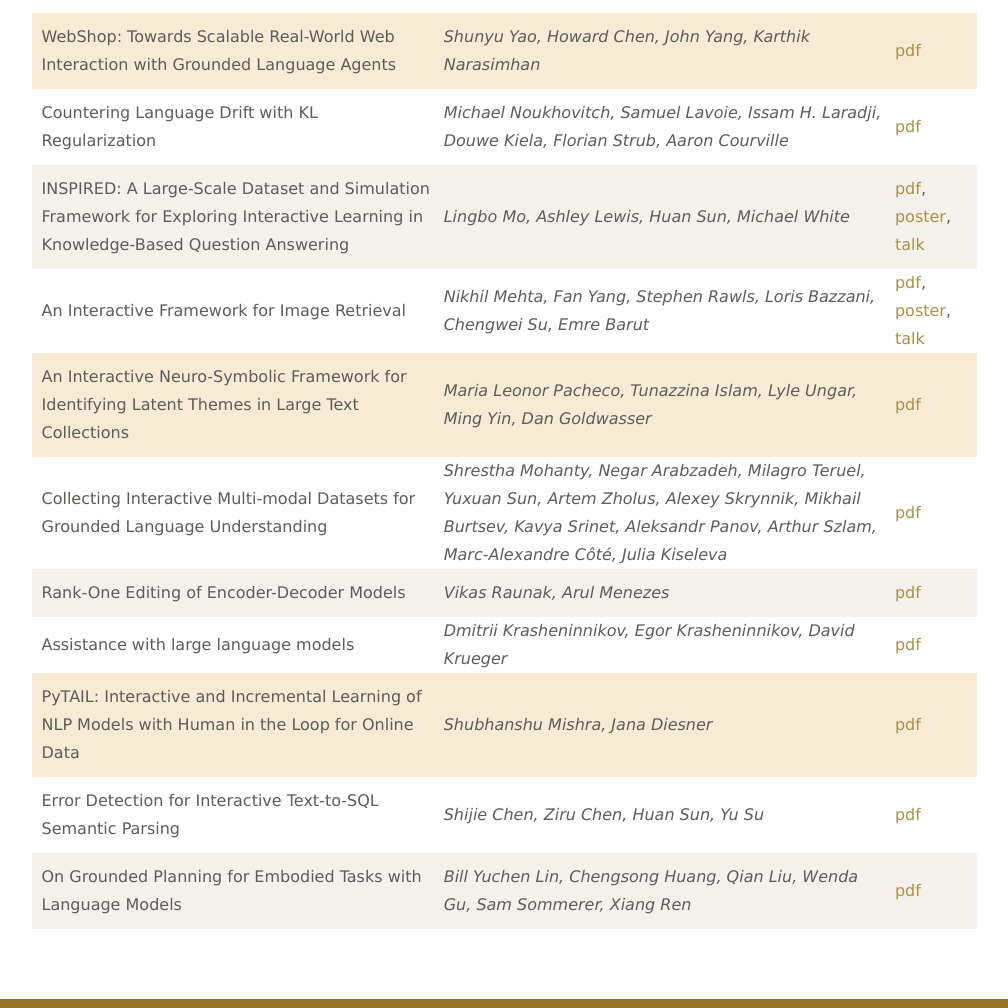
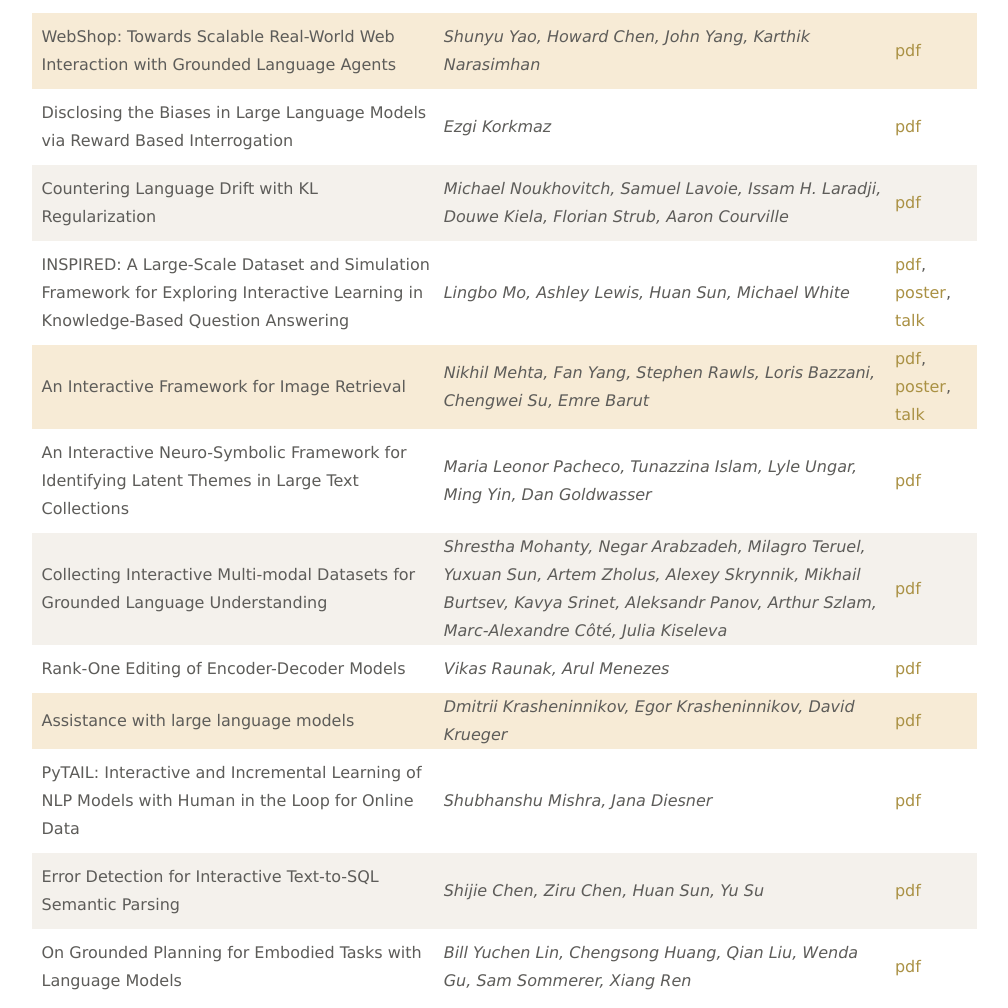
Before and after one commit to internlp/internlp.github.io, a plain HTML site: page accepted_papers.html in a window 1280 px wide. Shown: the part 1294-2302 px from the top of the page, without its empty margins (136-1144 px from the left). Drawn offline with Linux system fonts and the light colour scheme.

Commit message:
adding paper #12

```diff
--- a/accepted_papers.html
+++ b/accepted_papers.html
@@ -125,11 +125,16 @@
 						<td style="padding-right: 10px;"><a href="documents\2022\papers\11.pdf" target="_blank" rel="noopener noreferrer">pdf</a></td>
 					  </tr>
 					  <tr class="bg-white">
+						<td style="padding: 10px;">Disclosing the Biases in Large Language Models via Reward Based Interrogation</td>
+						<td style="padding-right: 10px;"><i>Ezgi Korkmaz</i></td>
+						<td style="padding-right: 10px;"><a href="documents\2022\papers\12.pdf" target="_blank" rel="noopener noreferrer">pdf</a></td>
+					  </tr>
+					  <tr class="bg-default">
 						<td style="padding: 10px;">Countering Language Drift with KL Regularization</td>
 						<td style="padding-right: 10px;"><i>Michael Noukhovitch, Samuel Lavoie, Issam H. Laradji, Douwe Kiela, Florian Strub, Aaron Courville</i></td>
 						<td style="padding-right: 10px;"><a href="documents\2022\papers\13.pdf" target="_blank" rel="noopener noreferrer">pdf</a></td>
 					  </tr>
-					  <tr class="bg-default">
+					  <tr class="bg-white">
 						<td style="padding: 10px;">INSPIRED: A Large-Scale Dataset and Simulation Framework for Exploring Interactive Learning in Knowledge-Based Question Answering</td>
 						<td style="padding-right: 10px;"><i>Lingbo Mo, Ashley Lewis, Huan Sun, Michael White</i></td>
 						<td style="padding-right: 10px;">
@@ -138,7 +143,7 @@
 							<a href="https://youtu.be/itLaF4jikvM" target="_blank" rel="noopener noreferrer">talk</a>
 						</td>
 					  </tr>
-					  <tr class="bg-white">
+					  <tr class="bg-shade">
 						<td style="padding: 10px;">An Interactive Framework for Image Retrieval</td>
 						<td style="padding-right: 10px;"><i>Nikhil Mehta, Fan Yang, Stephen Rawls, Loris Bazzani, Chengwei Su, Emre Barut</i></td>
 						<td style="padding-right: 10px;">
@@ -147,37 +152,37 @@
 							<a href="https://youtu.be/YUs2dENry10" target="_blank" rel="noopener noreferrer">talk</a>
 						</td>
 					  </tr>
-					  <tr class="bg-shade">
+					  <tr class="bg-white">
 						<td style="padding: 10px;">An Interactive Neuro-Symbolic Framework for Identifying Latent Themes in Large Text Collections</td>
 						<td style="padding-right: 10px;"><i>Maria Leonor Pacheco, Tunazzina Islam, Lyle Ungar, Ming Yin, Dan Goldwasser</i></td>
 						<td style="padding-right: 10px;"><a href="documents\2022\papers\16.pdf" target="_blank" rel="noopener noreferrer">pdf</a></td>
 					  </tr>
-					  <tr class="bg-white">
+					  <tr class="bg-default">
 						<td style="padding: 10px;">Collecting Interactive Multi-modal Datasets for Grounded Language Understanding</td>
 						<td style="padding-right: 10px;"><i>Shrestha Mohanty, Negar Arabzadeh, Milagro Teruel, Yuxuan Sun, Artem Zholus, Alexey Skrynnik, Mikhail Burtsev, Kavya Srinet, Aleksandr Panov, Arthur Szlam, Marc-Alexandre Côté, Julia Kiseleva</i></td>
 						<td style="padding-right: 10px;"><a href="documents\2022\papers\17.pdf" target="_blank" rel="noopener noreferrer">pdf</a></td>
 					  </tr>
-					  <tr class="bg-default">
+					  <tr class="bg-white">
 						<td style="padding: 10px;">Rank-One Editing of Encoder-Decoder Models</td>
 						<td style="padding-right: 10px;"><i>Vikas Raunak, Arul Menezes</i></td>
 						<td style="padding-right: 10px;"><a href="documents\2022\papers\19.pdf" target="_blank" rel="noopener noreferrer">pdf</a></td>
 					  </tr>
-					  <tr class="bg-white">
+					  <tr class="bg-shade">
 						<td style="padding: 10px;">Assistance with large language models</td>
 						<td style="padding-right: 10px;"><i>Dmitrii Krasheninnikov, Egor Krasheninnikov, David Krueger</i></td>
 						<td style="padding-right: 10px;"><a href="documents\2022\papers\20.pdf" target="_blank" rel="noopener noreferrer">pdf</a></td>
 					  </tr>
-					  <tr class="bg-shade">
+					  <tr class="bg-white">
 						<td style="padding: 10px;">PyTAIL: Interactive and Incremental Learning of NLP Models with Human in the Loop for Online Data</td>
 						<td style="padding-right: 10px;"><i>Shubhanshu Mishra, Jana Diesner</i></td>
 						<td style="padding-right: 10px;"><a href="documents\2022\papers\24.pdf" target="_blank" rel="noopener noreferrer">pdf</a></td>
 					  </tr>
-					  <tr class="bg-white">
+					  <tr class="bg-default">
 						<td style="padding: 10px;">Error Detection for Interactive Text-to-SQL Semantic Parsing</td>
 						<td style="padding-right: 10px;"><i>Shijie Chen, Ziru Chen, Huan Sun, Yu Su</i></td>
 						<td style="padding-right: 10px;"><a href="documents\2022\papers\25.pdf" target="_blank" rel="noopener noreferrer">pdf</a></td>
 					  </tr>
-					  <tr class="bg-default">
+					  <tr class="bg-white">
 						<td style="padding: 10px;">On Grounded Planning for Embodied Tasks with Language Models</td>
 						<td style="padding-right: 10px;"><i>Bill Yuchen Lin, Chengsong Huang, Qian Liu, Wenda Gu, Sam Sommerer, Xiang Ren</i></td>
 						<td style="padding-right: 10px;"><a href="documents\2022\papers\26.pdf" target="_blank" rel="noopener noreferrer">pdf</a></td>
```
Also changed, not shown: 1 other file.
